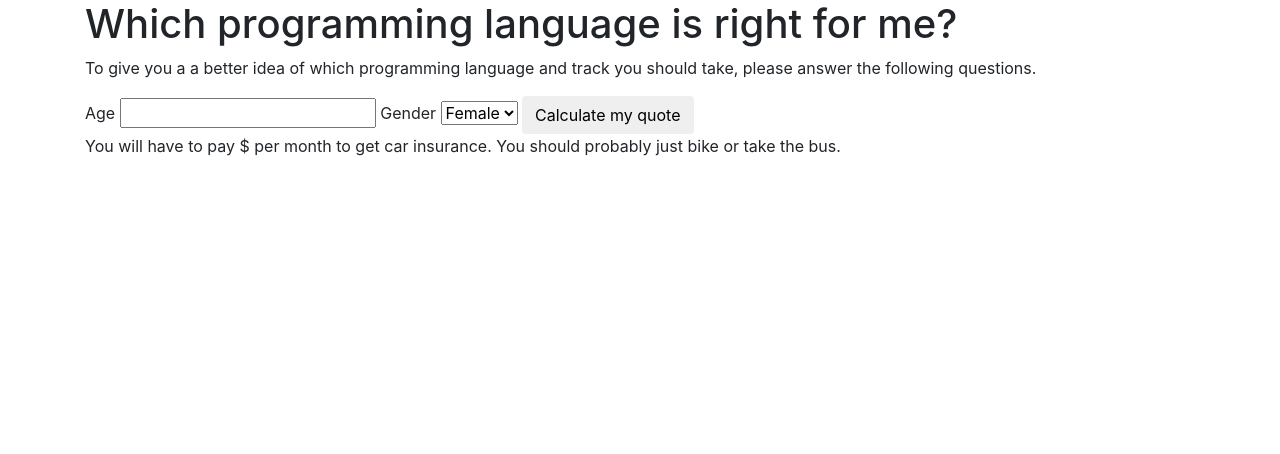
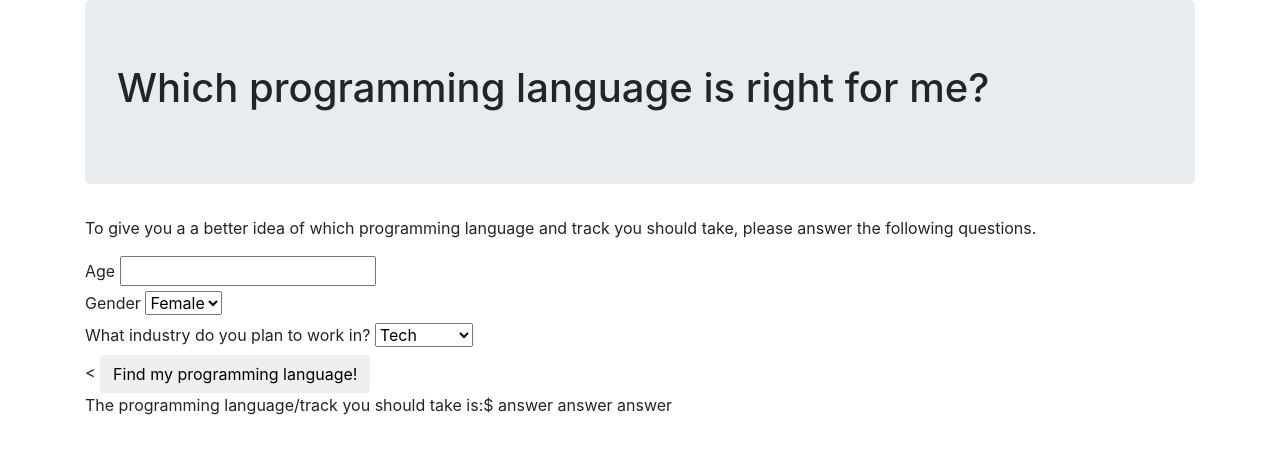
Before and after one commit to MattStaudacher/week-2-project, a plain HTML site: page index.html in a window 1280 px wide. Drawn offline with Linux system fonts and the light colour scheme.

Commit message:
it will add another drop down question about which industry they prefer

```diff
--- a/index.html
+++ b/index.html
@@ -9,25 +9,37 @@
   </head>
   <body>
     <div class="container">
+      <div class="jumbotron">
       <h1>Which programming language is right for me?</h1>
+    </div>
 
       <p>To give you a a better idea of which programming language and track you should take, please answer the following questions.</p>
 
-      <form id="insurance">
+      <form id="track">
         <label for="age">Age</label>
         <input id="age" type="text">
+        <br>
         <label for="gender">Gender</label>
         <select id="gender">
           <option value="female">Female</option>
           <option value="male">Male</option>
         </select>
+        <br>
+        <label for="industry">What industry do you plan to work in?</label>
+        <select id="industry">
+          <option value="Tech">Tech</option>
+          <option value="Education">Education</option>
+          <option value="Finance">Finance</option>
+          <option value="Other">Other</option>
+        </select>
+        <br>
+        <
 
-        <button type="submit" class="btn">Calculate my quote</button>
+        <button type="submit" class="btn">Find my programming language!</button>
       </form>
 
       <div id="quote">
-        <p>You will have to pay $<span id="rate"></span> per month to get car insurance. You should probably just bike or take the bus.</p>
-      </div>
+        <p>The programming language/track you should take is:$<span id="rate"> answer answer answer</span>
     </div>
   </body>
 </html>
```
